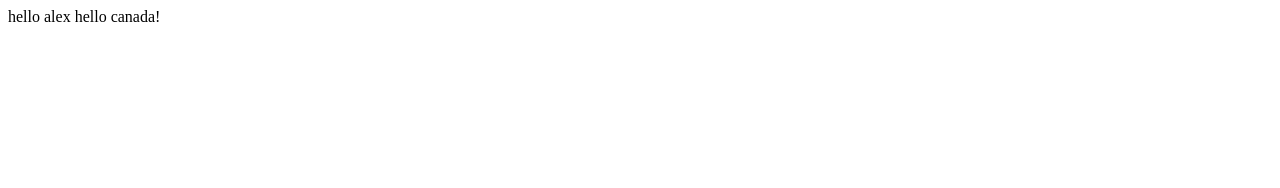
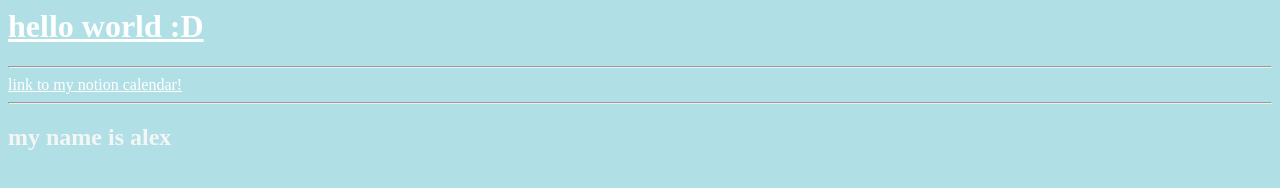
Before and after one commit to alexandrabecheru7/alexandrabecheru7.github.io, a plain HTML site: page index.html in a window 1280 px wide. Drawn offline with Linux system fonts and the light colour scheme.

Commit message:
Update index.html

```diff
--- a/index.html
+++ b/index.html
@@ -1,2 +1,20 @@
-hello alex
-hello canada!
+<html>
+    <head>
+        <title> my first website </title>
+<link rel="stylesheet" href="style.css">
+        <body style="background-color:powderblue;"></body>
+
+    </head>
+    <body>
+        <h1 style="color:white;"><b><u>hello world :D</u></b></h1>
+        <hr style="color:white;">
+    <a style="color: white;" href="//www.notion.so/Alex-s-Personal-Home-83dfa87437254489bb4e2305988c1a8b">link to my notion calendar!</a>
+<hr>
+<h2 style="color: whitesmoke;"><b>my name is alex </b></h2>
+
+
+
+
+
+    </body>
+</html>
```
